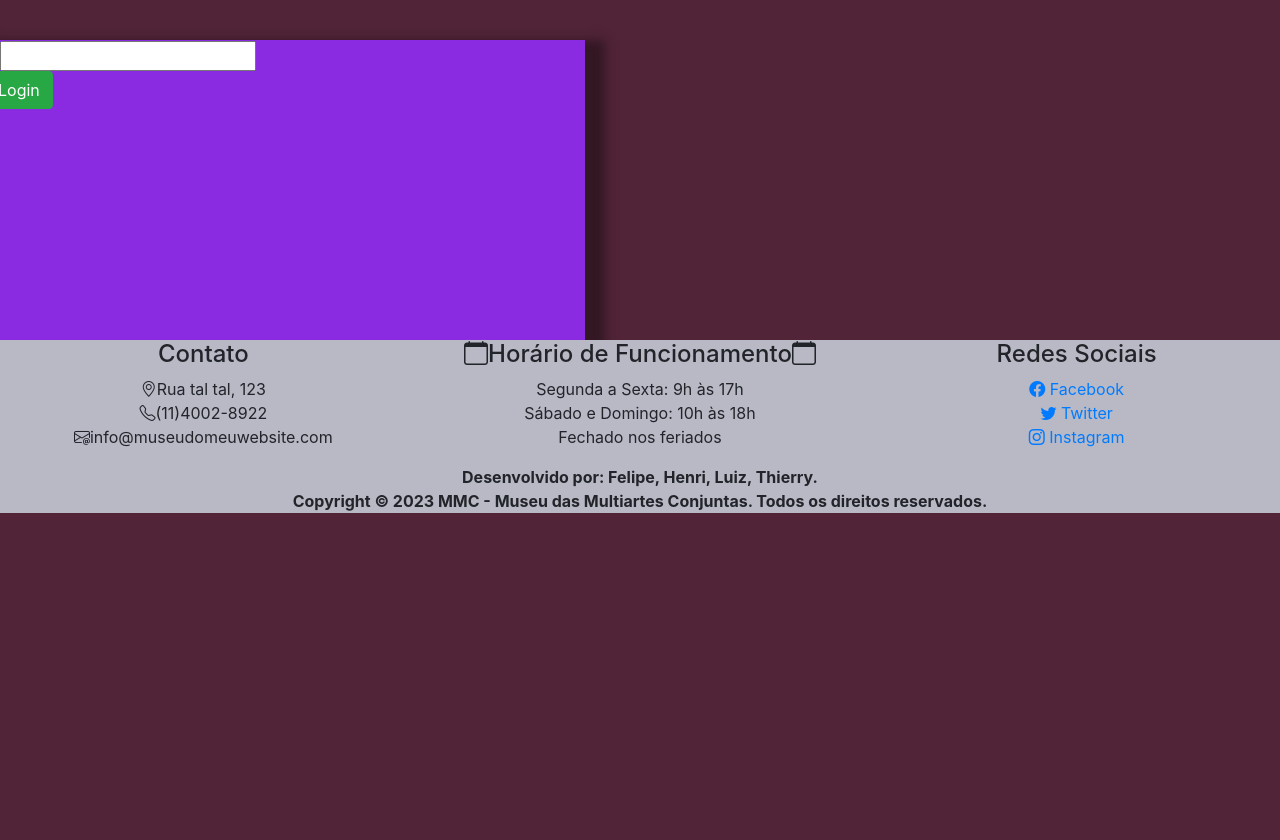
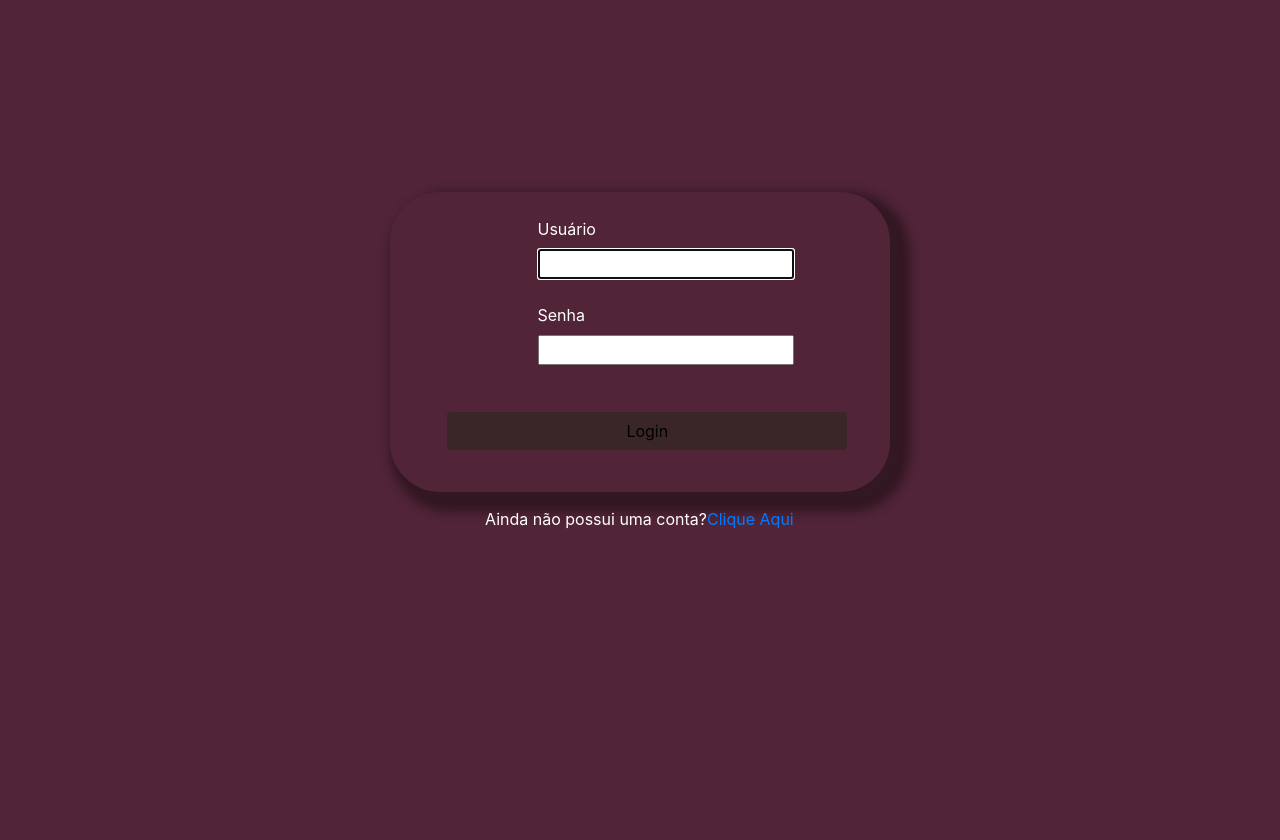
Before and after one commit to rexayt/MMC, a Django app: page /login/ in a window 1280 px wide. After the commit the page ends 529 px from the top, so only its background shows below. Run offline with Django 4.2, Linux system fonts and the light colour scheme; some web fonts are replaced.

Commit message:
adiciona tela de login e de cadastro

```diff
--- a/main/obras/urls.py
+++ b/main/obras/urls.py
@@ -1,6 +1,6 @@
 from django.contrib import admin
 from django.urls import path
-from .views import artemoderna, main,olimpiada,revIndustrial,santosDumont, ingressos, login
+from .views import artemoderna, main,olimpiada,revIndustrial,santosDumont, ingressos, sign_up
 
 urlpatterns = [
     path('', main, name='main'),
@@ -9,5 +9,6 @@ urlpatterns = [
     path('revindustrial',revIndustrial,name='revolucaoindustrial'),
     path('santosdumont',santosDumont, name='santosdumont'),
     path('ingressos',ingressos, name='ingressos'),
+    path('sign_up', sign_up, name='sign_up'),
 
 ]
--- a/main/obras/views.py
+++ b/main/obras/views.py
@@ -20,3 +20,6 @@ def ingressos(request):
 
 def login(request):
     return render(request, 'registration/login.html')
+
+def sign_up(request):
+    return render(request, 'registration/sign_up.html')
--- a/main/statics/CSS/style.css
+++ b/main/statics/CSS/style.css
@@ -91,7 +91,7 @@ body {
     margin: 0;
     padding: 0;
     width: 100%;
-    height: 100vh;
+    height: 100%;
     max-height: 900px;
 }
 
--- a/main/templates/main.html
+++ b/main/templates/main.html
@@ -148,6 +148,7 @@
   </div>
   {% endblock %}
 
+  {% block footer %}
   <div class="conteiner">
       <footer class="footer sticky-bottom">
         <div>
@@ -178,6 +179,7 @@
         <p><strong>Copyright © 2023 MMC - Museu das Multiartes Conjuntas. Todos os direitos reservados.</strong></p>
       </footer>
   </div>
+  {% endblock %}
 
   <script src="https://cdnjs.cloudflare.com/ajax/libs/jquery/3.7.1/jquery.min.js"></script>
   <script src="https://cdn.jsdelivr.net/npm/popper.js@1.14.3/dist/umd/popper.min.js" integrity="sha384-ZMP7rVo3mIykV+2+9J3UJ46jBk0WLaUAdn689aCwoqbBJiSnjAK/l8WvCWPIPm49" crossorigin="anonymous"></script>
--- a/main/templates/registration/login.html
+++ b/main/templates/registration/login.html
@@ -3,23 +3,34 @@
 {% block nav %}{% endblock %}
 {% block carrossel%}{% endblock %}
 {% block titulo %}Login{% endblock %}
+
 {% block conteudo %}
+<body style="overflow: hidden;">
 <!-- <meta name="viewport" content="width=device-width, initial-scale=1.0"> -->
-<div class="row" style="width: 600px; height: 300px; background-color: blueviolet; box-shadow: 10px 10px 10px 10px #331723">
-    <form method="post">
-        {% csrf_token %}
-        <div class="col-6">
-            <a style="color: white;">{{  form.user }}</a>
-        </div>
+<div class="row" style="margin:auto; margin-top: 15%; width: 500px; height: 300px; background-color: rgba(137, 43, 226, 0); border-radius: 50px; box-shadow: 10px 10px 10px 10px #331723">
+    <div class="col-12" style="margin-top: 5%;">
+        <form method="post" style="width: 470px; height: 250px; ">
+            {% csrf_token %}
+            <div class="col-6" style="margin: auto;">
+                <label style="color: white;">Usuário</label><br>
+                <a>{{  form.username }}</a>
+            </div>
 
+            <br>
 
-        <div class="col-6">
-            <a style="color: white;">{{  form.password }}</a>
-        </div>
+            <div class="col-6" style="margin: auto;">
+                <label style="color: white;">Senha</label><br>
+                <a>{{  form.password }}</a>
+            </div>
 
-        <button type="submit" class="btn btn-success">Login</button>
+            <button type="submit" class="btn" style="width: 400px; margin: auto; margin-top: 10%; margin-left: 9%; background-color: rgb(58, 38, 38);">Login</button>
         </form>
+        <p style="color: white; margin-top: 40px; padding-left: 80px;">Ainda não possui uma conta?<a href="{% url 'sign_up' %}">Clique Aqui</a></p>
+    </div>
 </div>
+</body>
+{% endblock %}
 
+{% block footer %}
 
 {% endblock %}
```
Also changed, not shown: main/templates/registration/sign_up.html (added, +41 -0 lines), main/db.sqlite3.
